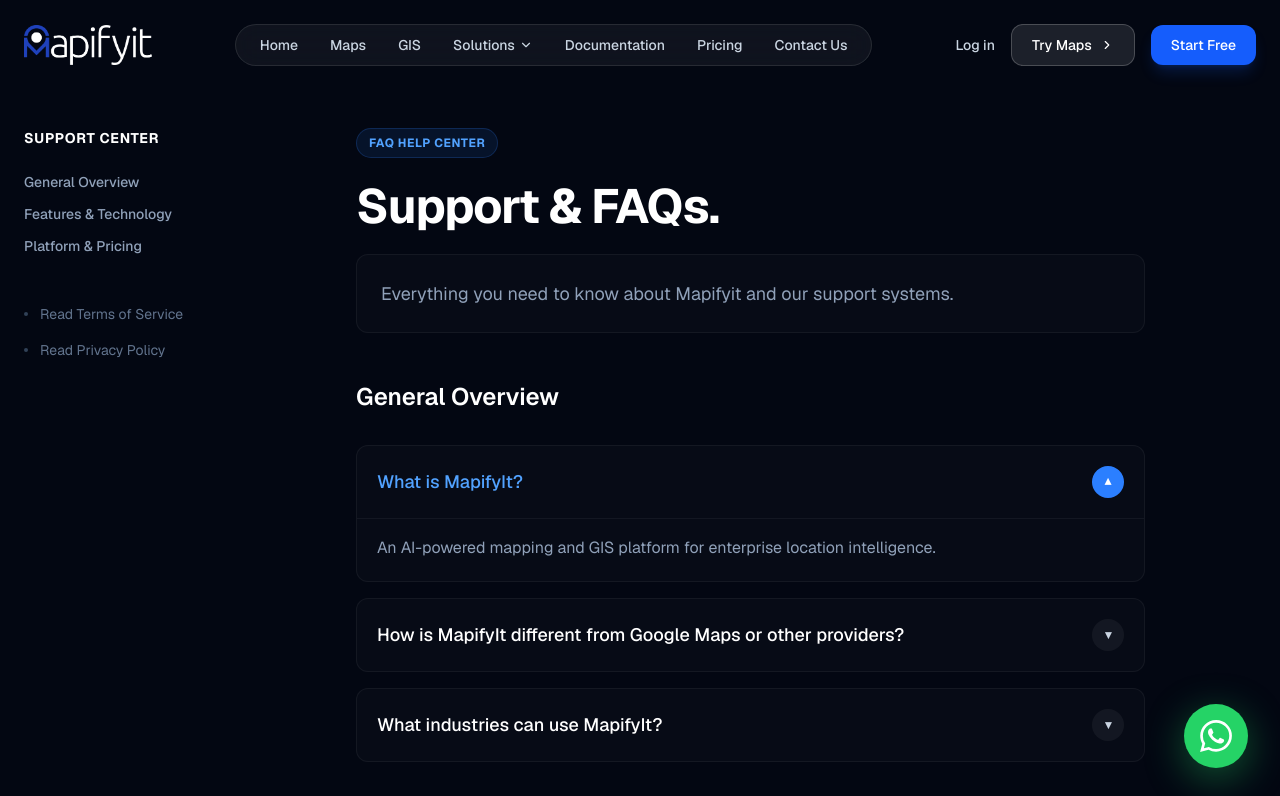
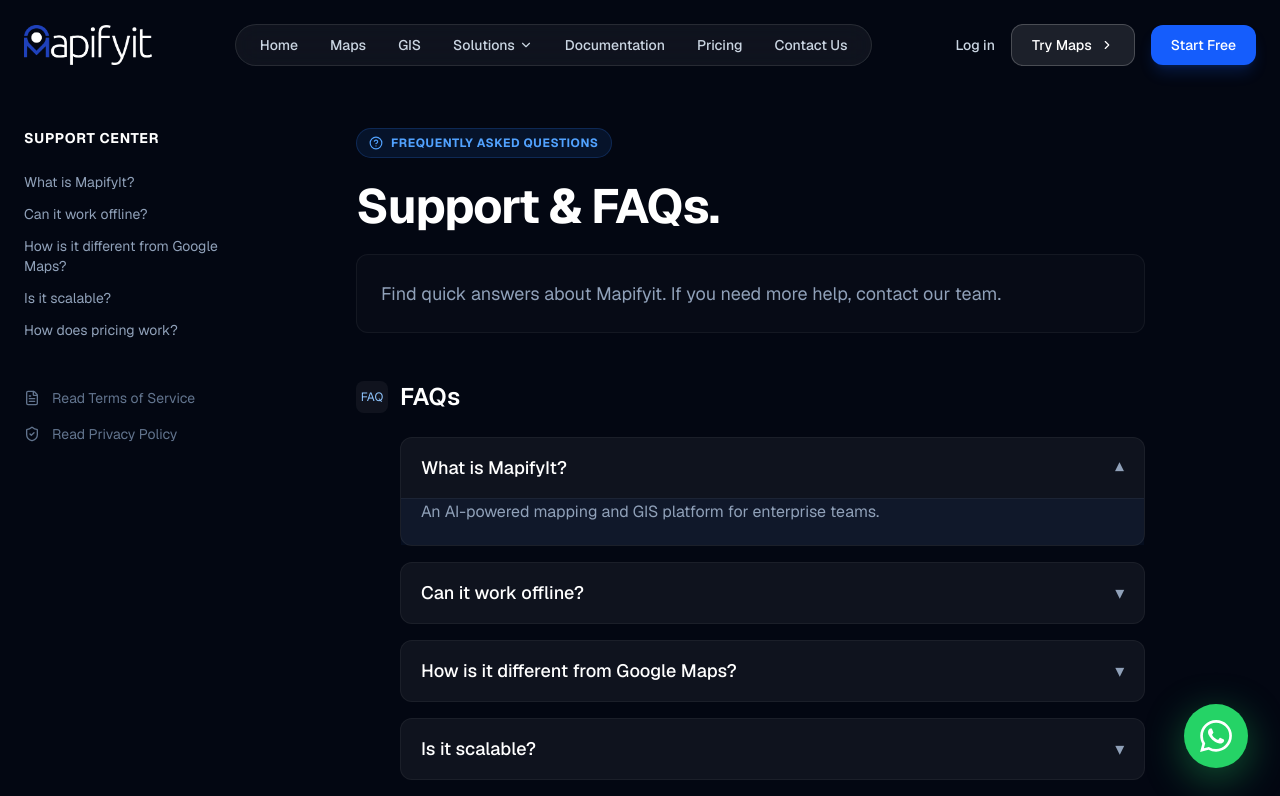
Before and after one commit to malik9594/mapifyit-web, a Next.js app: page /faqs in a window 1280 px wide. Shown: the top 796 px of the page. Built offline with nearby package versions, Linux system fonts and the light colour scheme.

Commit message:
Revert "new fixes"
This reverts commit 08764d6262eb4ae1efbe5389e85b4572c384101a.

```diff
--- a/app/faqs/layout.tsx
+++ b/app/faqs/layout.tsx
@@ -15,6 +15,12 @@ export default function FAQLayout({
 }) {
   return (
     <>
+      <Script
+        id="faq-jsonld"
+        type="application/ld+json"
+        strategy="afterInteractive"
+        src="/schema/faq.json"
+      />
       {children}
     </>
   );
--- a/app/faqs/page.tsx
+++ b/app/faqs/page.tsx
@@ -1,8 +1,35 @@
-import React from "react";
-import Link from "next/link";
-import { faqCategories } from "@/data/faqData";
+import React from 'react';
+import Link from 'next/link';
+import { HelpCircle, FileText, ShieldCheck, MessageCircle } from 'lucide-react';
+import FAQClient, { CompactFAQ } from '@/components/FAQClient';
 
-export const dynamic = "force-static";
+export const dynamic = 'force-static';
+
+// Top 5 compact FAQs with short summaries to keep the client bundle under 10KB
+const topFaqs: CompactFAQ[] = [
+  {
+    question: "What is MapifyIt?",
+    answer: "An AI-powered mapping and GIS platform for enterprise teams."
+  },
+  {
+    question: "Can it work offline?",
+    answer: "Yes, MapifyIt runs in low-bandwidth or offline environments."
+  },
+  {
+    question: "How is it different from Google Maps?",
+    answer: "Built for localization, data sovereignty, and flexible deployment."
+  },
+  {
+    question: "Is it scalable?",
+    answer: "Yes, designed for large enterprise workloads and mission-critical ops."
+  },
+  {
+    question: "How does pricing work?",
+    answer: "Transparent usage-based pricing - no hidden fees."
+  },
+];
+
+const slug = (text: string) => text.toLowerCase().replace(/[^a-z0-9]+/g, '-');
 
 export default function FAQPage() {
   return (
@@ -10,91 +37,58 @@ export default function FAQPage() {
       <div className="max-w-7xl mx-auto px-6">
         <div className="grid grid-cols-1 lg:grid-cols-12 gap-12 lg:gap-24">
 
-          {/* Left Navigation Sidebar */}
+          {/* Left Navigation Sidebar - Static on Server */}
           <div className="lg:col-span-3 hidden lg:block">
             <div className="sticky top-32">
               <h3 className="text-white text-sm font-bold uppercase tracking-wider mb-6">Support Center</h3>
-              <nav className="flex flex-col space-y-3 font-medium">
-                {faqCategories.map((category) => (
+              <nav className="flex flex-col space-y-3">
+                {topFaqs.map((faq) => (
                   <a
-                    key={category.id}
-                    href={`#${category.id}`}
+                    key={faq.question}
+                    href={`#${slug(faq.question)}`}
                     className="text-slate-400 hover:text-blue-400 text-sm transition-colors"
                   >
-                    {category.title}
+                    {faq.question}
                   </a>
                 ))}
               </nav>
 
               <div className="mt-12 flex flex-col space-y-4">
-                <Link
-                  href="/terms-of-service"
-                  className="flex items-center gap-3 text-slate-500 hover:text-slate-300 text-sm transition-colors group"
-                >
-                  <span className="w-1 h-1 rounded-full bg-slate-700 font-bold group-hover:bg-blue-400 transition-colors" />
+                <Link href="/terms-of-service" className="flex items-center gap-3 text-slate-500 hover:text-slate-300 text-sm transition-colors group">
+                  <FileText className="w-4 h-4 group-hover:text-blue-400 transition-colors" />
                   Read Terms of Service
                 </Link>
-                <Link
-                  href="/privacy-policy"
-                  className="flex items-center gap-3 text-slate-500 hover:text-slate-300 text-sm transition-colors group"
-                >
-                  <span className="w-1 h-1 rounded-full bg-slate-700 font-bold group-hover:bg-blue-400 transition-colors" />
+                <Link href="/privacy-policy" className="flex items-center gap-3 text-slate-500 hover:text-slate-300 text-sm transition-colors group">
+                  <ShieldCheck className="w-4 h-4 group-hover:text-blue-400 transition-colors" />
                   Read Privacy Policy
                 </Link>
               </div>
             </div>
           </div>
 
-          {/* Main Content Area - Total Static (Zero Inline JS) */}
+          {/* Main Content Area */}
           <div className="lg:col-span-8">
             <div className="inline-flex items-center gap-2 px-3 py-1.5 rounded-full bg-blue-500/10 border border-blue-500/20 text-xs font-bold uppercase tracking-wider text-blue-400 mb-6">
-              FAQ Help Center
+              <HelpCircle className="w-3.5 h-3.5" /> Frequently Asked Questions
             </div>
             <h1 className="text-4xl md:text-5xl font-bold text-white mb-6 tracking-tight">Support & FAQs.</h1>
 
             <div className="text-lg text-slate-400 mb-12 leading-relaxed bg-white/[0.02] border border-white/5 p-6 rounded-xl">
-              <p>Everything you need to know about Mapifyit and our support systems.</p>
+              <p>Find quick answers about Mapifyit. If you need more help, contact our team.</p>
             </div>
 
             <div className="space-y-16">
-              {faqCategories.map((category) => (
-                <section key={category.id} id={category.id} className="scroll-mt-32">
-                  <div className="flex items-center gap-3 mb-8">
-                    <h2 className="text-2xl font-semibold text-white">{category.title}</h2>
-                  </div>
-
-                  <div className="space-y-4">
-                    {category.faqs.map((faq, index) => (
-                      <details
-                        key={faq.question}
-                        className="group border border-white/5 rounded-xl bg-white/[0.02] hover:border-white/10 transition-all duration-300 overflow-hidden"
-                        open={index === 0 && category.id === "general"}
-                      >
-                        <summary className="list-none cursor-pointer flex items-center justify-between p-5 focus:outline-none">
-                          <span className="text-base md:text-lg font-medium text-white group-open:text-blue-400 transition-colors pr-8">
-                            {faq.question}
-                          </span>
-                          <div className="w-8 h-8 rounded-full bg-white/5 flex items-center justify-center shrink-0 group-open:bg-blue-500 group-open:text-white group-open:rotate-180 transition-all duration-300">
-                             <span className="text-xs group-open:text-white">▼</span>
-                          </div>
-                        </summary>
-                        <div className="px-5 pb-5 text-slate-400 leading-relaxed text-sm md:text-base border-t border-white/5 pt-4">
-                          {faq.answer}
-                        </div>
-                      </details>
-                    ))}
-                  </div>
-                </section>
-              ))}
+              <FAQClient faqs={topFaqs} defaultOpenFirst />
 
               <section className="pt-8 mt-12 border-t border-white/10">
                 <div className="bg-gradient-to-br from-blue-900/20 to-transparent border border-blue-500/20 p-6 md:p-8 rounded-xl flex flex-col md:flex-row items-center justify-between gap-6">
-                  <div className="flex items-center gap-4 text-white">
-                     <div>
+                  <div className="flex items-center gap-4">
+                    <div className="w-12 h-12 bg-blue-500/10 rounded-full flex items-center justify-center shrink-0">
+                      <MessageCircle className="text-blue-400 w-6 h-6" />
+                    </div>
+                    <div>
                       <h3 className="text-white font-bold text-lg">Still have questions?</h3>
-                      <p className="text-slate-400 text-sm md:text-base">
-                        Can&apos;t find the answer you&apos;re looking for? Contact our friendly team.
-                      </p>
+                      <p className="text-slate-400 text-sm md:text-base">Can&apos;t find the answer you&apos;re looking for? Please contact our friendly team.</p>
                     </div>
                   </div>
                   <Link
@@ -107,12 +101,9 @@ export default function FAQPage() {
               </section>
             </div>
           </div>
+
         </div>
       </div>
-      <style>{`
-        details summary::-webkit-details-marker { display: none; }
-        details summary { list-style: none; }
-      `}</style>
     </div>
   );
 }
--- a/components/Footer.tsx
+++ b/components/Footer.tsx
@@ -1,3 +1,5 @@
+"use client";
+
 import React from 'react';
 import Link from 'next/link';
 import {
```
